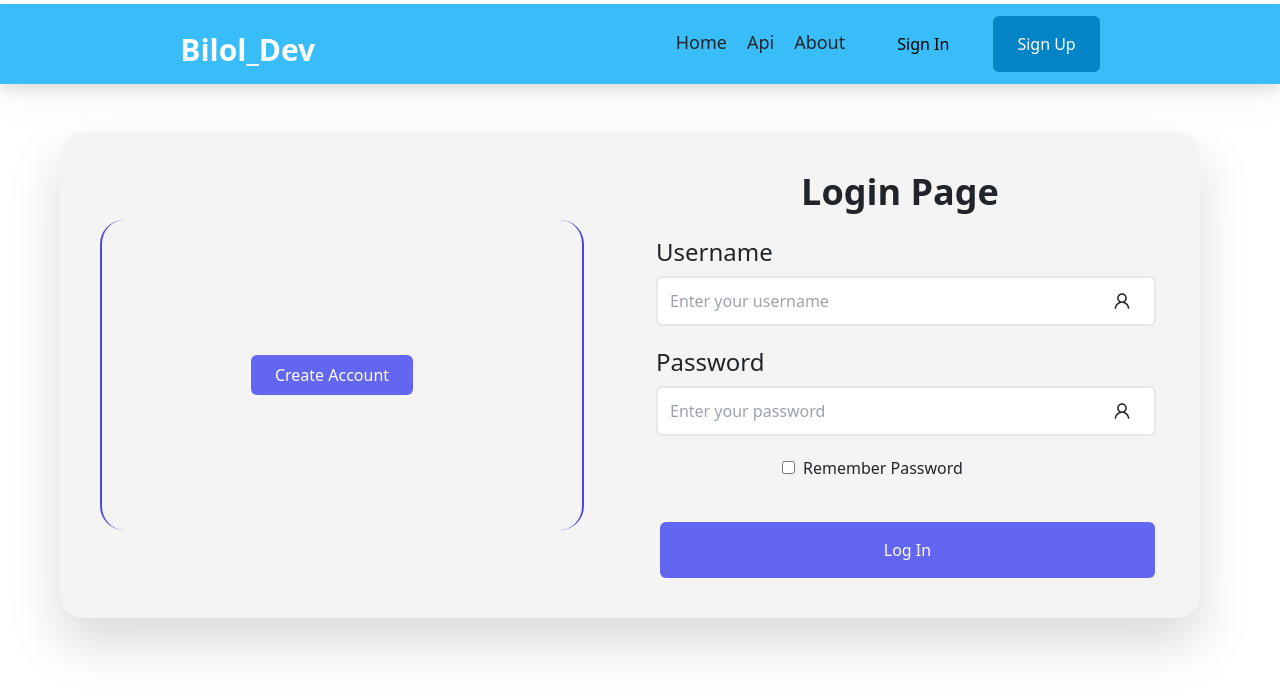
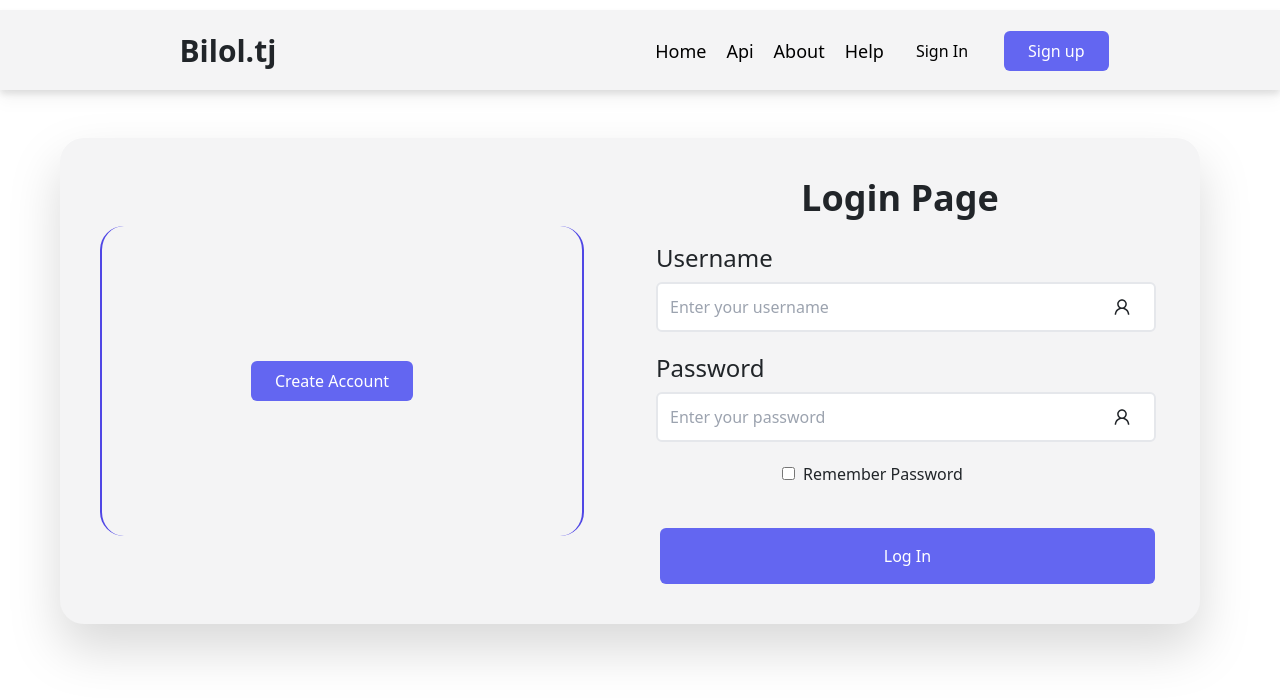
Before and after one commit to Biloliddin2001/my-site, a React (Vite) app: page /login in a window 1280 px wide. Shown: the top 698 px of the page. Built offline with nearby package versions, Linux system fonts and the light colour scheme.

Commit message:
add new styles for update`s site

```diff
--- a/src/home/Home.jsx
+++ b/src/home/Home.jsx
@@ -11,7 +11,7 @@ const Home = () => {
     return (
         <>
             <Navbar />
-            <div className='md:flex p-10 md:mr-[100px] md:ml-[100px] md:mt-7 justify-around rounded-xl slide-home-content'>
+            <div className='md:flex p-10 md:mr-[100px] md:ml-[100px] md:mt-7 justify-around rounded-xl slide-home-content md:h-auto'>
                 {/* for Image */}
                 <div className="mt-0 mb-3 md:mb-1">
                     <img src={ MyImage } width="350" alt="My Image" title='Biloliddin' className='rounded-3xl md:w-[360px]' />
--- a/src/index.css
+++ b/src/index.css
@@ -2,11 +2,12 @@
 @tailwind components;
 @tailwind utilities;
 @layer base {
-
     button {
-        @apply text-white
-        hover:bg-transparent hover:text-indigo-600 rounded-md
+        @apply hover:bg-transparent transition hover:text-black text-white rounded-md
     }
+}
+header  #btn-color:hover {
+    color: white;
 }
 .animNav {
     animation: animNav 0.5s ease;
--- a/src/navbar/Navbar.jsx
+++ b/src/navbar/Navbar.jsx
@@ -9,39 +9,30 @@ const Navbar = () => {
 
     return (
         <>
-        <div className="bg-sky-400 md:drop-shadow-xl mt-1 h-[80px] flex justify-around z-10 animNav">
-            <div className="mt-4">
-                <h1 className='text-2xl mt-1 font-bold text-white md:text-3xl'><Link to="/">Bilol_Dev</Link></h1>
-            </div>
-            <div className="hidden md:block mt-6">
-                <ul className='flex justify-between'>
-                    <li className='pr-5 text-lg cursor-pointer hover:text-white'><Link to="/">Home</Link></li>
-                    <li className='pr-5 text-lg cursor-pointer hover:text-white'><Link to="/api/users">Api</Link></li>
-                    <li className='pr-5 text-lg cursor-pointer hover:text-white'><Link to="/about">About</Link></li>
-                    <div className="relative bottom-3">
-                        <button className='text-black py-3 px-6 ml-2'><Link to="/login">Sign In</Link></button>
-                        <button className='bg-sky-600 py-3 px-6 transition ml-5 text-white'><Link to="/login">Sign Up</Link></button>
-                    </div>
-                </ul>
-            </div>
-            {/* DropDown Menu */}
-            <button className='text-black px-5 block md:hidden' onClick={toggle}>
-                { !isOpen ?  <AiOutlineMenu className='text-2xl text-white' /> :  <AiOutlineClose className='text-2xl text-white' />}
-            </button>
-        </div>
-        <div className="bg-zinc-200 drop-shadow-xl">
-                { isOpen &&
-                    <ul className='block ml-3 mr-3 md:hidden'>
-                        <li className='pr-5  text-2xl text-center pt-3 cursor-pointer hover:text-indigo-500'><Link to="/">Home</Link></li>
-                        <li className='pr-5  text-2xl text-center pt-3 cursor-pointer hover:text-indigo-500'><Link to="/api/users">Api</Link></li>
-                        <li className='pr-5  text-2xl text-center pt-3 cursor-pointer hover:text-indigo-500'><Link to="/about">About</Link></li>
-                        <div className="mt-2">
-                            <button className='text-black block w-full py-3 px-6 mt-5'><Link to="/login">Sign In</Link></button>
-                            <button className='block w-full py-3 px-6 transition bg-indigo-500 mt-3 mb-5 text-white'><Link to="/login">Sign Up</Link></button>
+            <header className="h-[80px] md:flex flex justify-evenly md:justify-around  w-full bg-zinc-100 drop-shadow-lg mb-1 sticky mt-[10px] top-[1px] animNav">
+                <div className="logo mt-[23px]">
+                    <Link to="/" className='text-3xl font-bold'>Bilol.tj</Link>
+                </div>
+                <nav className="nav mt-[27px] md:block hidden">
+                    <ul className="items flex">
+                        <Link to="/"><li className='text-lg pl-[20px] text-black cursor-pointer hover:text-blue-600'>Home</li></Link>
+                        <Link to="api/users"><li className='text-lg pl-[20px] text-black cursor-pointer'>Api</li></Link>
+                        <Link><li className='text-lg pl-[20px] text-black cursor-pointer'>About</li></Link>
+                        <Link><li className='text-lg pl-[20px] text-black cursor-pointer'>Help</li></Link>
+                        <div className="flex relative top-[-5.8px] left-2 justify-end">
+                            <button id='btn-color' className='py-2 px-4 rounded-md text-black hover:bg-indigo-500'>Sign In</button>
+                            <button className='ml-3 py-2 px-4 rounded-md bg-indigo-500'>Sign up</button>
                         </div>
                     </ul>
-                }
-            </div>
+                </nav>
+                <div className="btns mt-4 block md:hidden">
+                    { isOpen ?
+                        <button onClick={toggle}><AiOutlineMenu  className='text-3xl text-black'/></button> :
+                        <button onClick={toggle}><AiOutlineClose className='text-3xl text-black'/></button>
+                    }
+                </div>
+
+            </header>
         </>
     )
 }
```
